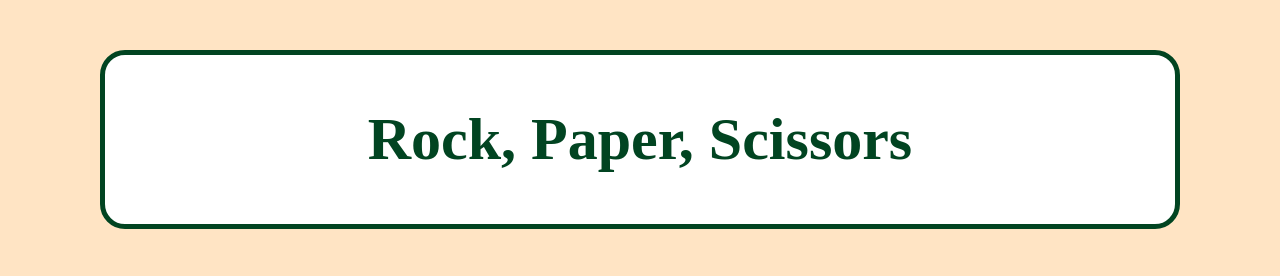
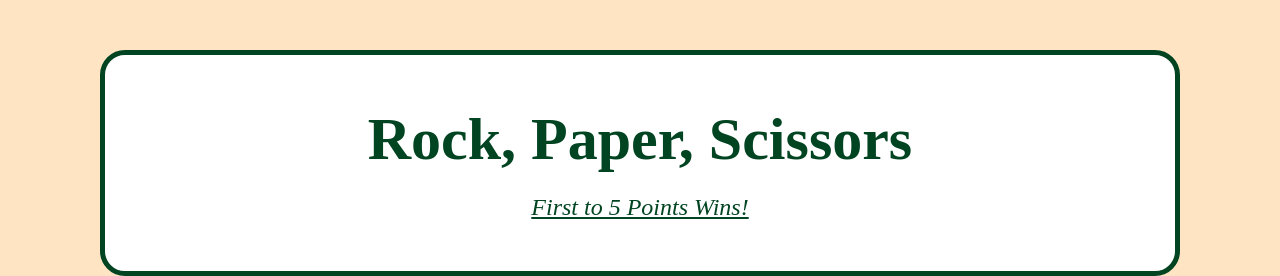
Before and after one commit to clouded-afk/rock-paper-scissors, a plain HTML site: page index.html in a window 1280 px wide. Shown: the top 276 px of the page. Drawn offline with Linux system fonts and the light colour scheme.

Commit message:
Add win condition text and style

```diff
--- a/index.html
+++ b/index.html
@@ -9,6 +9,7 @@
         <div class="main-container">
             <div class="header">
                 <h1>Rock, Paper, Scissors</h1>
+                <p class="win-condition">First to 5 Points Wins!</p>
             </div>
             <div class="game-box">
                 <div class="user-container">
--- a/styles.css
+++ b/styles.css
@@ -9,17 +9,29 @@
     margin: 0 auto;
 }
 
-.header h1{
+.header {
     background-color: white;
     color: #014421;
     padding: 50px;
     text-align: center;
-    font-size: 60px;
     border: 5px solid #014421;
     border-radius: 25px;
     margin-left: 100px;
     margin-right: 100px;
     margin-top: 50px;
+}
+
+h1 {
+    font-size: 60px;
+    background-color: white;
+}
+
+.win-condition {
+    background-color: white;
+    font-size: 24px;
+    padding-top: 20px;
+    font-style: italic;
+    text-decoration: underline;
 }
 
 .game-box {
```
